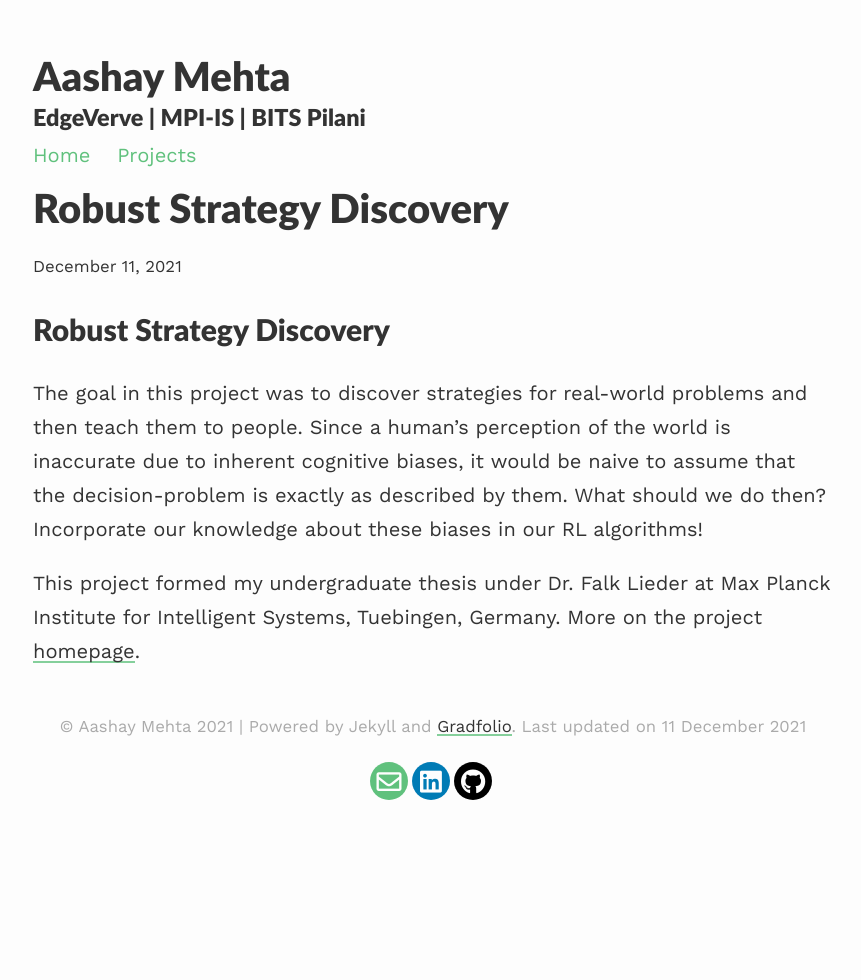
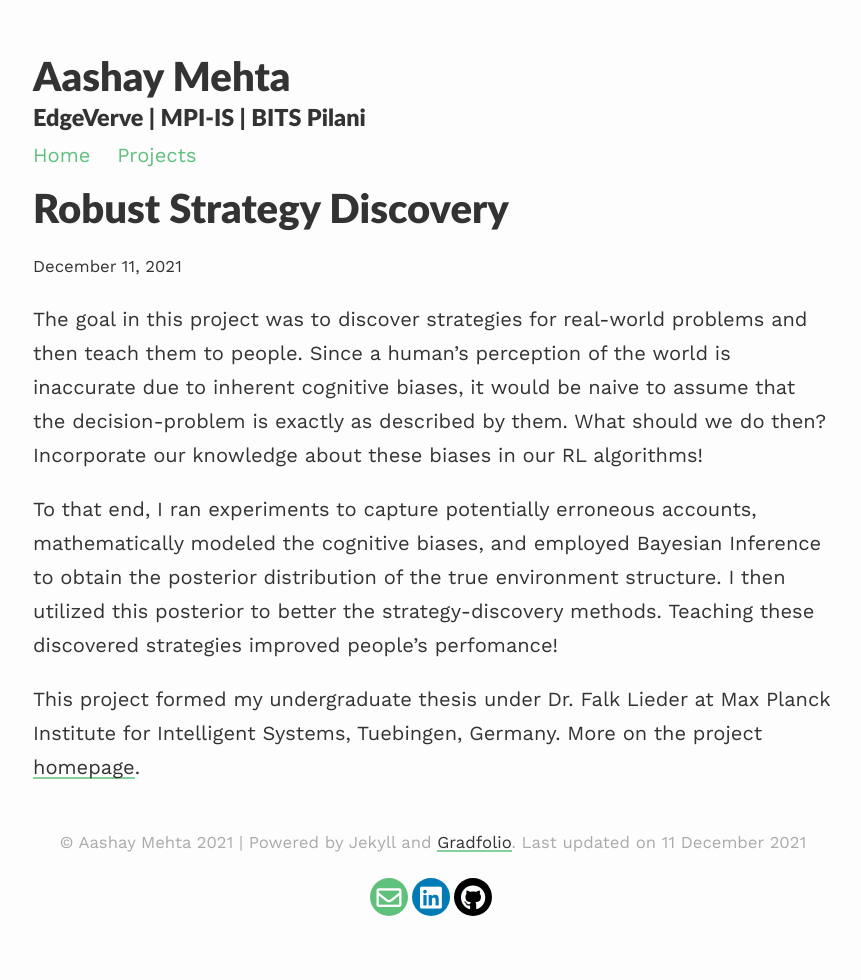
Before and after one commit to Aashay97/aashay97.github.io, a Jekyll site: the page built from _projects/strategy-discovery.md, in a window 1280 px wide. Shown: the whole page, without its empty margins (207-1068 px from the left). Built offline with Jekyll 4.4.1, drawn with Linux system fonts in a browser that asks for light colours; nearby versions of some CDN libraries.

Commit message:
Update strategy-discovery description

```diff
--- a/_projects/strategy-discovery.md
+++ b/_projects/strategy-discovery.md
@@ -4,9 +4,8 @@ title: Robust Strategy Discovery
 description: Used RL to discover clever strategies before teaching them to people
 ---
 
-Robust Strategy Discovery
-============
-
 The goal in this project was to discover strategies for real-world problems and then teach them to people. Since a human's perception of the world is inaccurate due to inherent cognitive biases, it would be naive to assume that the decision-problem is exactly as described by them. What should we do then? Incorporate our knowledge about these biases in our RL algorithms!
 
+To that end, I ran experiments to capture potentially erroneous accounts, mathematically modeled the cognitive biases, and employed Bayesian Inference to obtain the posterior distribution of the true environment structure. I then utilized this posterior to better the strategy-discovery methods. Teaching these discovered strategies improved people's perfomance!
+
 This project formed my undergraduate thesis under Dr. Falk Lieder at Max Planck Institute for Intelligent Systems, Tuebingen, Germany. More on the project [homepage](https://re.is.mpg.de/research_projects/robust-strategy-discovery).
```
